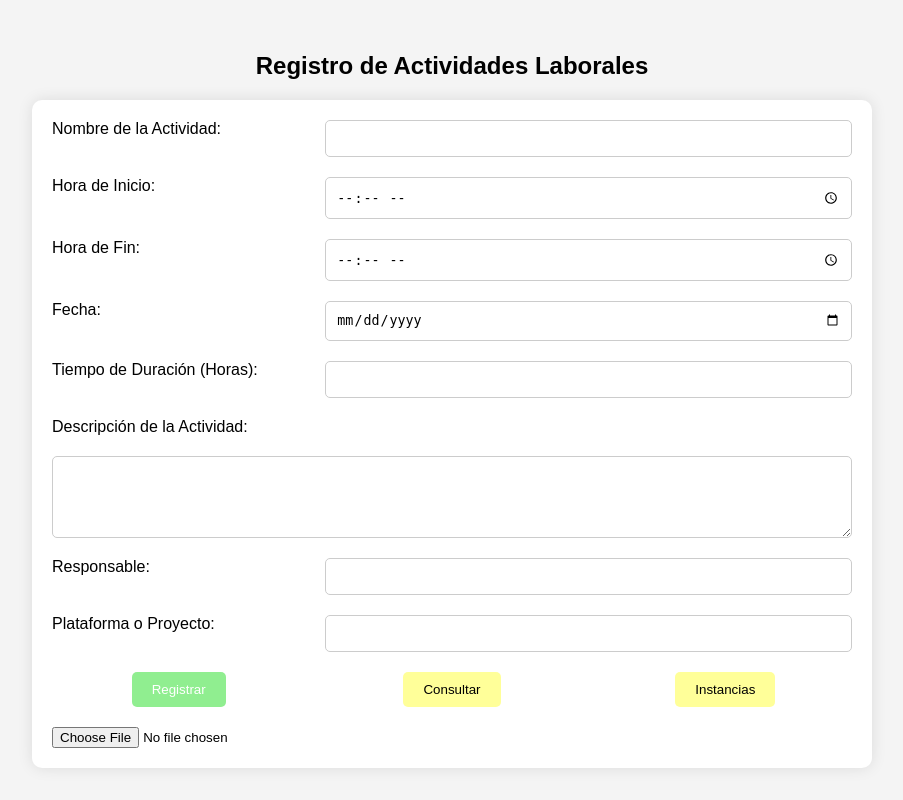
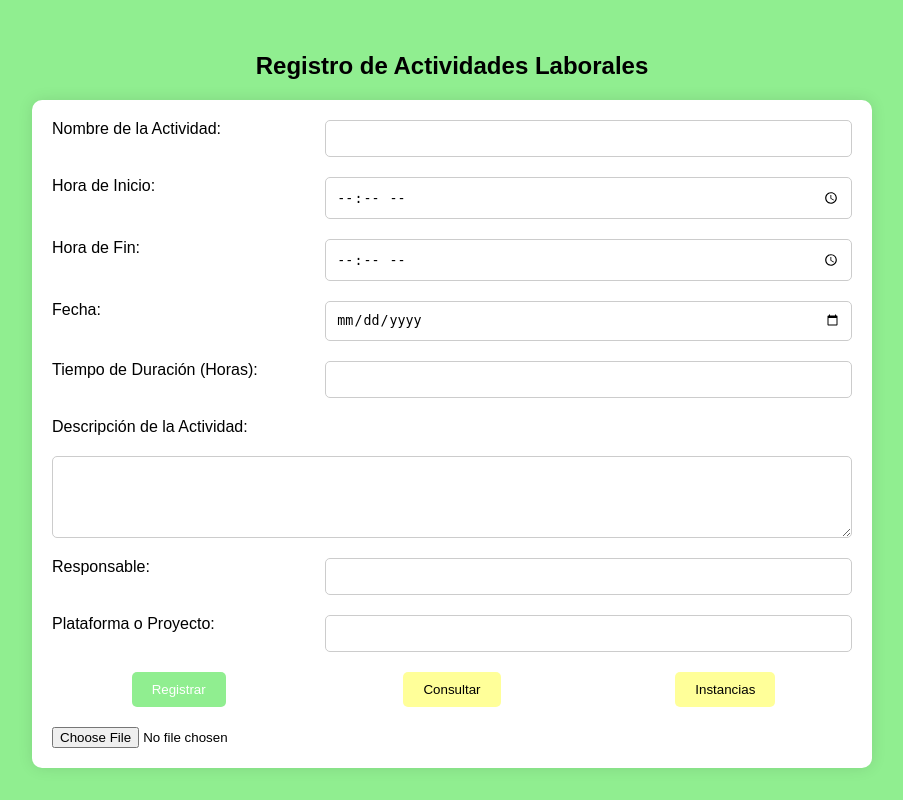
Before and after one commit to willy1984/grupo3, a Flask app: page / in a window 1280 px wide. Shown: the whole page, without its empty margins (188-1091 px from the left). Run offline with Flask 3, Linux system fonts and the light colour scheme.

Commit message:
Cambio color fondo

```diff
--- a/static/css/activities.css
+++ b/static/css/activities.css
@@ -76,3 +76,7 @@ textarea {
 button {
     justify-self: center;
 }
+
+body {
+    background-color: #90ee90;
+}
```
